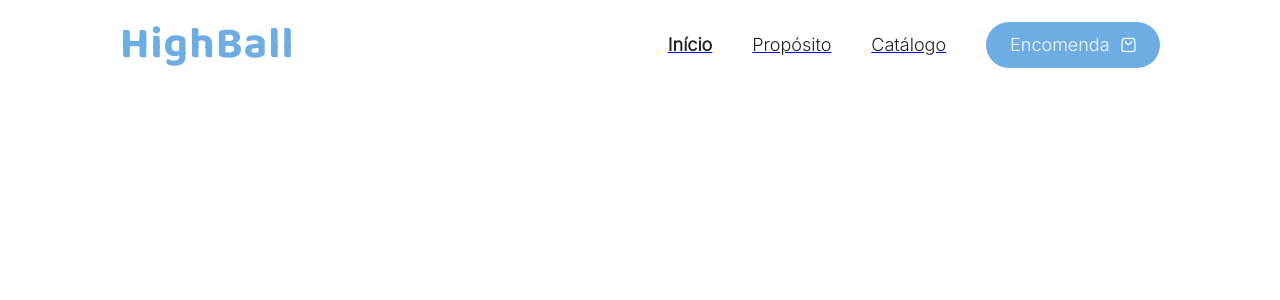
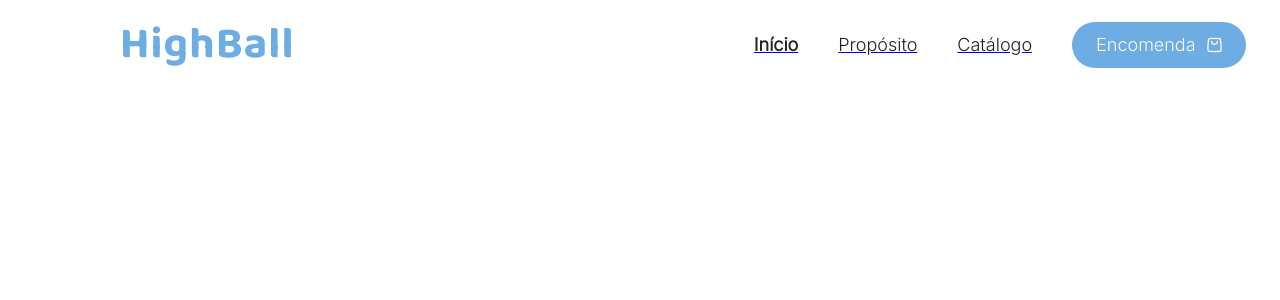
Before and after one commit to citi-onboarding/HighBall, a React (Create React App) app in the folder client/: page / in a window 1280 px wide. Shown: the top 300 px of the page. Built offline with nearby package versions, Linux system fonts and the light colour scheme.

Commit message:
Hotflix(nav-bar): fixed the increase gap between the logo and buttons

```diff
--- a/client/src/components/NavBar/index.tsx
+++ b/client/src/components/NavBar/index.tsx
@@ -1,11 +1,11 @@
 import React from "react";
-import { Nav , Options, Bold,Link,Button, Logo } from "./style";
+import { Nav , Options, Bold,Link,Button, Logo, Container } from "./style";
 import {vector  } from "../../assets";
 
 export const NavBar =  () => {
     return(
-
         <Nav>
+            <Container>
                 <Logo>HighBall</Logo>
                 <Options>
                     <a href="http://"><Bold>Início</Bold></a>
@@ -16,7 +16,7 @@ export const NavBar =  () => {
                         <img src={vector} alt="imagem de uma sacola de compras" />
                     </Button>
                 </Options>
-
+            </Container>
         </Nav>
 
 
--- a/client/src/components/NavBar/style.ts
+++ b/client/src/components/NavBar/style.ts
@@ -1,9 +1,17 @@
 import styled from 'styled-components';
 
-export const Nav = styled.header`
+
+export const Container = styled.div`
+    width: 1126px;
     display: flex;
     align-items: center;
     justify-content: space-between;
+
+`;
+
+
+export const Nav = styled.header`
+    padding-top: 22px;
     padding-left: 120px;
     padding-right: 120px;
     width: 100%;
```
Lines whose indentation alone changed are shown as unchanged.
